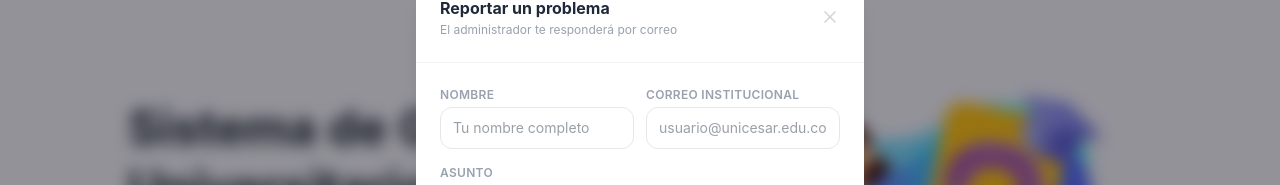
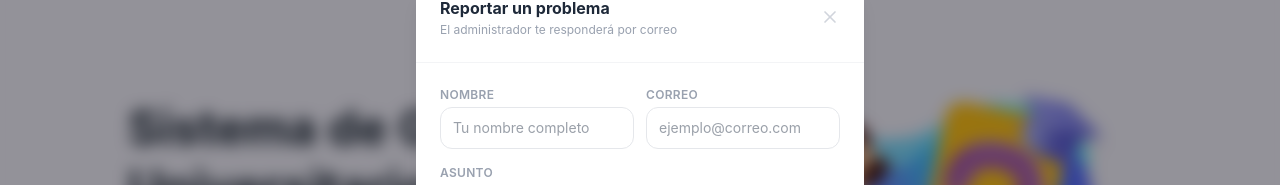
Before and after one commit to Mary-Sstella/SicuExposoftware, a React (Vite) app in the folder Frontend/: page / in a window 1280 px wide. Both pictures are taken after a click on the button "Soporte". Shown: the part 116-301 px from the top of the page. Built offline with nearby package versions, Linux system fonts and the light colour scheme; no server answers.

Commit message:
fix: corregir mínimo de pagos, dashboard pagos pendientes y formulario de soporte

```diff
--- a/Frontend/src/features/billetera/components/SubirPagoModal.tsx
+++ b/Frontend/src/features/billetera/components/SubirPagoModal.tsx
@@ -88,7 +88,8 @@ useEffect(() => {
 
 
   const fechas = useMemo(() => getProximasFechas(diasRegistrados, fechaInicio, fechaFin), [diasRegistrados, fechaInicio, fechaFin])
-  const minimo = tipo === 'SEMANAL' ? 2 : 8
+  const minimoBase = tipo === 'SEMANAL' ? 2 : 8
+  const minimo = Math.min(minimoBase, diasRegistrados.length)
   const cantidad = seleccionados.length
   const cumpleMinimo = cantidad >= minimo
   const subtotal = cantidad * precioPorAlmuerzo
--- a/Frontend/src/features/soporte/components/SoporteModal.tsx
+++ b/Frontend/src/features/soporte/components/SoporteModal.tsx
@@ -95,9 +95,9 @@ function SoporteModal() {
                                             className="w-full border border-gray-200 rounded-xl px-3 py-2.5 text-sm text-gray-700 focus:outline-none focus:ring-2 focus:ring-violet-300 focus:border-transparent" />
                                     </div>
                                     <div>
-                                        <label className="text-xs font-semibold text-gray-400 uppercase tracking-wide mb-1 block">Correo institucional</label>
+                                        <label className="text-xs font-semibold text-gray-400 uppercase tracking-wide mb-1 block">Correo</label>
                                         <input value={correo} onChange={e => setCorreo(e.target.value)}
-                                            placeholder="usuario@unicesar.edu.co"
+                                            placeholder="ejemplo@correo.com"
                                             type="email"
                                             className="w-full border border-gray-200 rounded-xl px-3 py-2.5 text-sm text-gray-700 focus:outline-none focus:ring-2 focus:ring-violet-300 focus:border-transparent" />
                                     </div>
```
Also changed, not shown: 2 other files (tests, documents, lock files or other folders).
